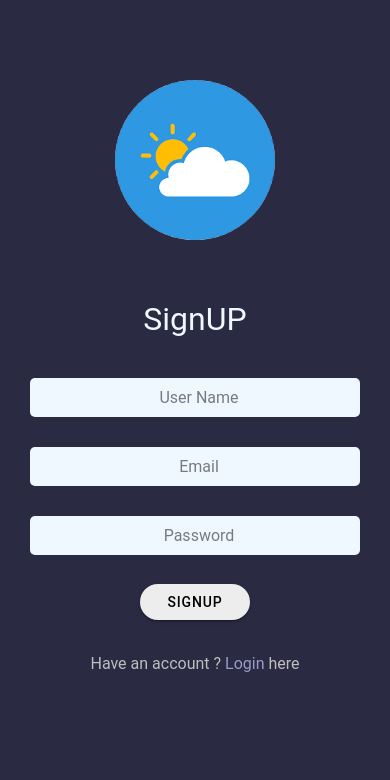
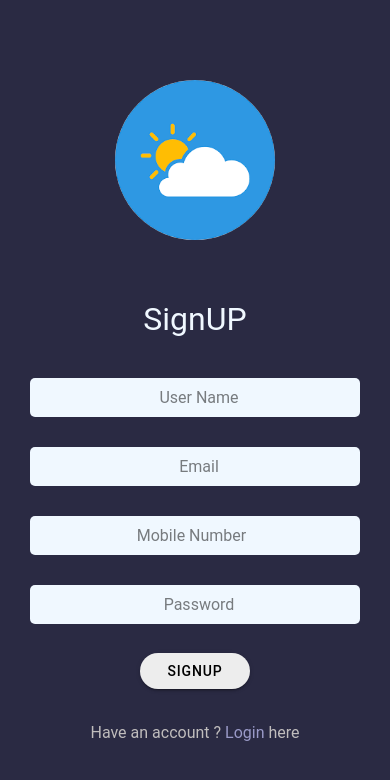
Before and after one commit to BhargavRudhra/WeatherReport, a React (Create React App) app: page /signuppage in a window 390 px wide. Shown: the top 780 px of the page. Built offline with nearby package versions, Linux system fonts and the light colour scheme; no server answers; the database is empty.

Commit message:
added mobile number

```diff
--- a/src/pages/Homepage.jsx
+++ b/src/pages/Homepage.jsx
@@ -20,7 +20,6 @@ import { useEffect, useState } from "react";
 import { UserAuth } from "../context/AuthContext";
 import Citiesdata from "./Cities.json";
 import axios from "axios";
-import { setConstantValue } from "typescript";
 const API_KEY = "e7e847df4963667bf6f12f51c883214b";
 const BASE_URL = "https://api.openweathermap.org/data/2.5";
 const Home = () => {
@@ -29,7 +28,6 @@ const Home = () => {
   const [weather, setWeather] = useState();
   const [query, setQuery] = useState();
   const [data, setData] = useState([]);
-  const [getcity, setGetCity] = useState();
   const { setOneweekWeather } = UserAuth();
   const [presentloading, dismissloading] = useIonLoading();
   const Getcountry = () => {
@@ -154,7 +152,7 @@ const Home = () => {
   };
   const handleLocationClick =async () => {
     if(navigator.geolocation) {
-      await window.navigator.geolocation.getCurrentPosition((position) => {
+      await navigator.geolocation.getCurrentPosition((position) => {
         let lat = position.coords.latitude;
         let lon = position.coords.longitude;
         setQuery({lat,lon,});
--- a/src/pages/Signuppage.jsx
+++ b/src/pages/Signuppage.jsx
@@ -24,6 +24,7 @@ const Signup = () => {
   const [presentAlert] = useIonAlert();
   const [username, setUsername] = useState("");
   const [email, setEmail] = useState("");
+  const [mobile, setMobile] = useState("");
   const [password, setPassword] = useState("");
   const [setError] = useState("");
   const [presentloading, dismissloading] = useIonLoading();
@@ -33,6 +34,7 @@ const Signup = () => {
   const clearInputs = () => {
     setUsername("");
     setEmail("");
+    setMobile("");
     setPassword("");
   };
   const Loginin = () => {
@@ -78,6 +80,8 @@ const Signup = () => {
       handleButtonClick("Please enter User Name");
     } else if (email == null || email === "") {
       handleButtonClick("Please enter Email");
+    }else if (mobile == null || mobile === "") {
+      handleButtonClick("Please enter mobile number");
     } else if (password == null || password === "") {
       handleButtonClick("Please enter Password");
     } else if (password.length < 5) {
@@ -136,6 +140,13 @@ const Signup = () => {
               type="email"
             ></IonInput>
             <IonInput
+              onIonChange={(e) => setMobile(e.target.value)}
+              value={mobile}
+              className="signup-number-input"
+              placeholder="Mobile Number"
+              type="number"
+            ></IonInput>
+            <IonInput
               onIonChange={(e) => setPassword(e.target.value)}
               value={password}
               className="signup-password-input"
```
